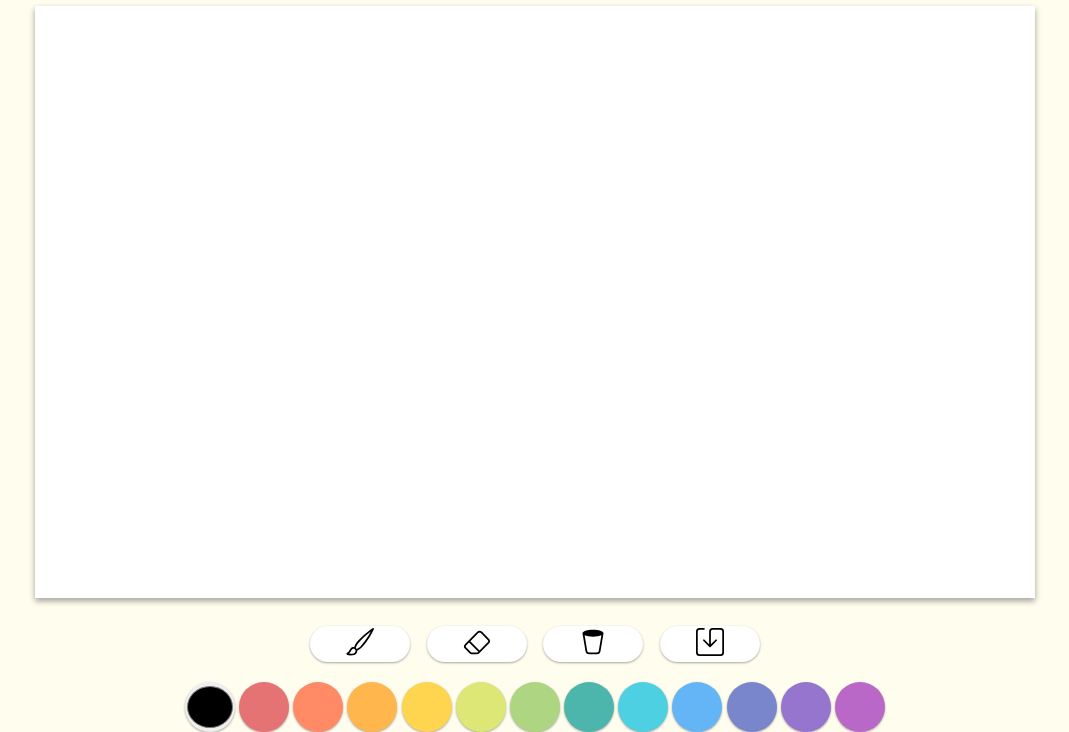
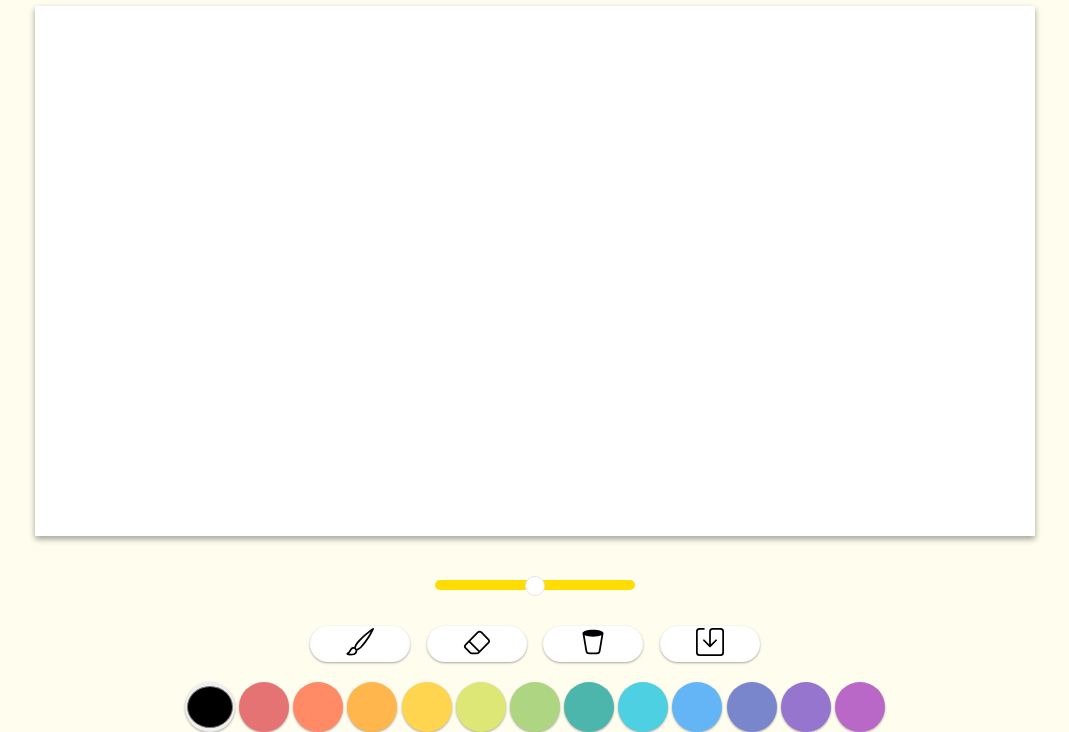
Before and after one commit to hnaa0/painting-board, a plain HTML site: page index.html in a window 1280 px wide. Shown: the part 68-800 px from the top of the page, without its empty margins (105-1174 px from the left). Drawn offline with Linux system fonts and the light colour scheme; a web font is replaced by a local one.

Commit message:
markup | brush range bar 추가

```diff
--- a/index.html
+++ b/index.html
@@ -17,6 +17,7 @@
     <main>
       <h1>PAINTING BOARD</h1>
       <canvas></canvas>
+      <input id="line-width" type="range" min="1" max="10" step="0.5" />
       <div class="btn-group">
         <button class="mode-btn">
           <svg
--- a/styles.css
+++ b/styles.css
@@ -29,6 +29,33 @@ canvas {
   box-shadow: 0 3px 6px rgba(0, 0, 0, 0.16), 0 3px 6px rgba(0, 0, 0, 0.23);
 }
 
+#line-width {
+  -webkit-appearance: none;
+  appearance: none;
+  width: 200px;
+  margin: 16px 0;
+}
+
+#line-width::-webkit-slider-runnable-track {
+  width: 100%;
+  height: 10px;
+  background-color: #ffdd00;
+  border-radius: 25px;
+  border: none;
+}
+
+#line-width::-webkit-slider-thumb {
+  -webkit-appearance: none;
+  appearance: none;
+  border: 1px solid #e4e4e4;
+  height: 20px;
+  width: 20px;
+  margin-top: -4px;
+  border-radius: 50%;
+  background-color: #fff;
+  cursor: pointer;
+}
+
 .btn-group,
 .color-group {
   flex-wrap: nowrap;
@@ -37,7 +64,7 @@ canvas {
 .btn-group {
   display: flex;
   justify-content: space-between;
-  margin-bottom: 20px;
+  margin: 20px 0;
   width: 450px;
 }
 
```
